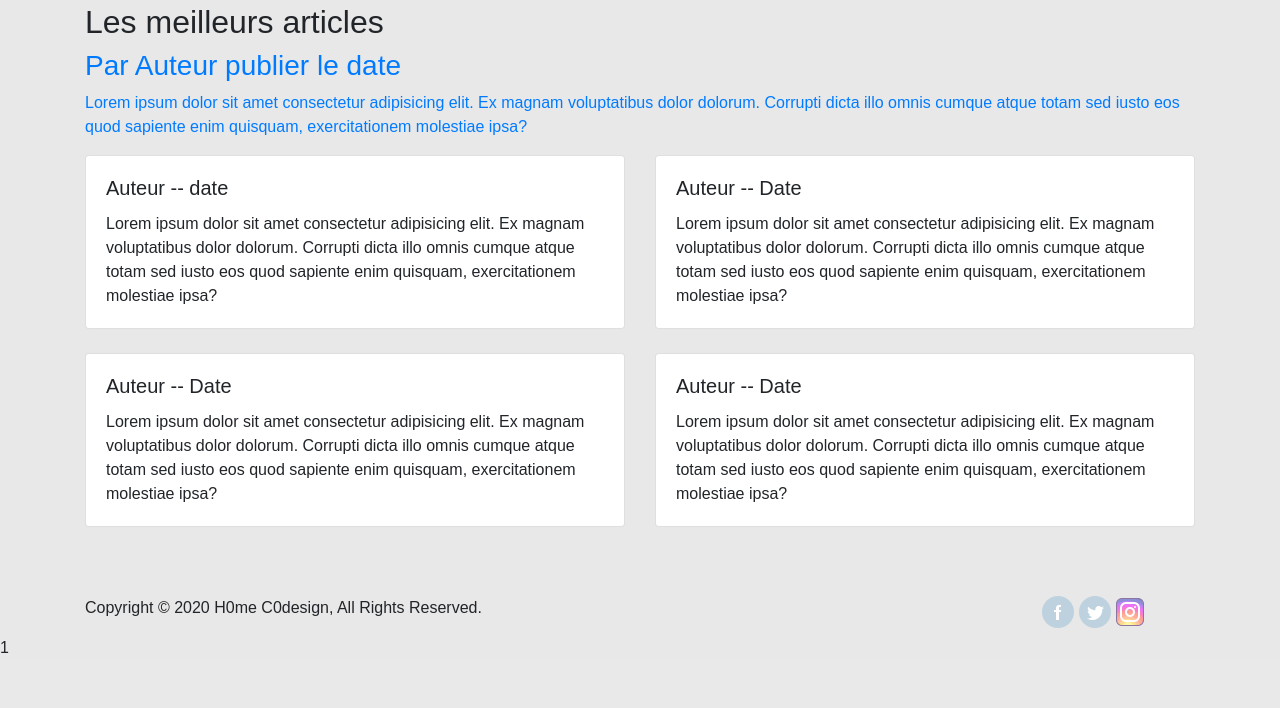
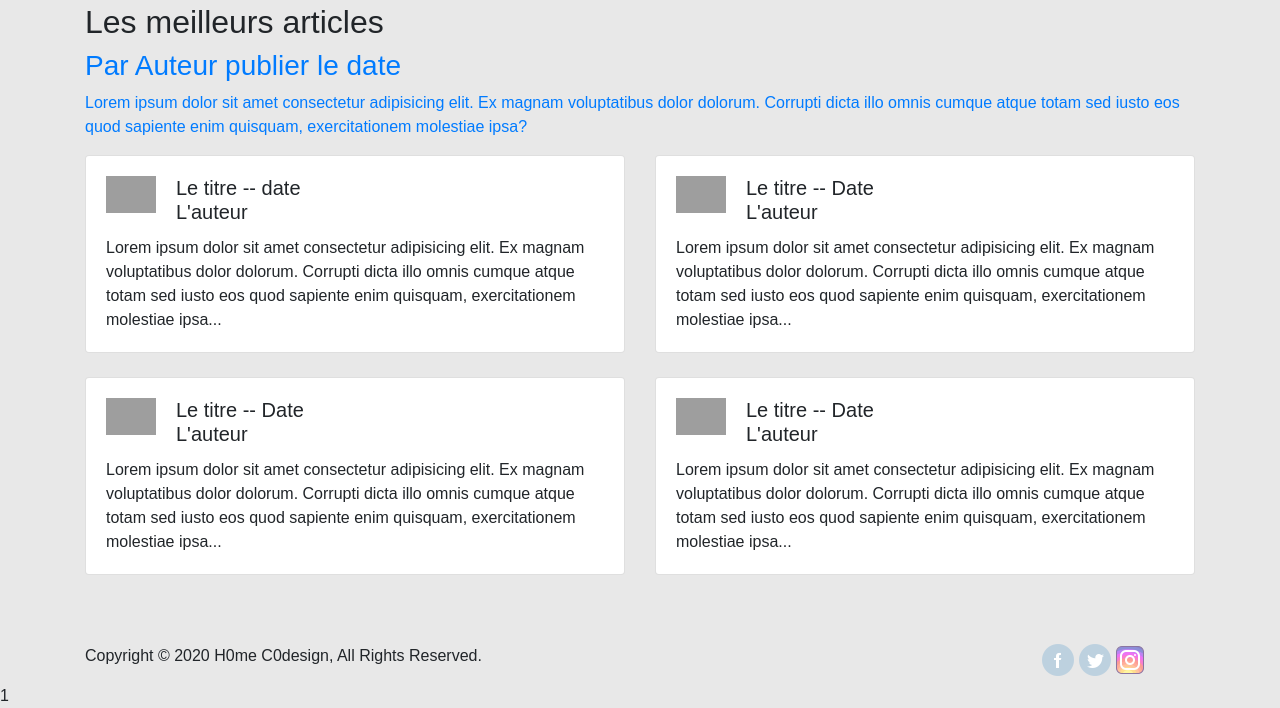
Before and after one commit to davgui35/SITEcollabJPO, a PHP site: page /pageHTML.php in a window 1280 px wide. Shown: the part 273-981 px from the top of the page. Before the commit the page ends 926 px from the top, so only its background shows below. Run offline with PHP 8.4, Linux system fonts and the light colour scheme; some web fonts are replaced; grey boxes are pictures that could not be loaded.

Commit message:
ajout avatars

```diff
--- a/includes/datas_temporaires.php
+++ b/includes/datas_temporaires.php
@@ -56,24 +56,32 @@ $carouselHTML = array(
 
 $cardsHTML = array(
   array(
-    'title' => 'Auteur',
+    'title' => 'Le titre',
+    'auteur' => 'L\'auteur',
+    'avatar' => 'https://www.renault.fr/etc/designs/renault_v2/19.10.2.RENAULT-1882/common-assets/img/avatar/avatar.png',
     'date' => 'date',
-    'description' => 'Lorem ipsum dolor sit amet consectetur adipisicing elit. Ex magnam voluptatibus dolor dolorum. Corrupti dicta illo omnis cumque atque totam sed iusto eos quod sapiente enim quisquam, exercitationem molestiae ipsa?',
+    'description' => 'Lorem ipsum dolor sit amet consectetur adipisicing elit. Ex magnam voluptatibus dolor dolorum. Corrupti dicta illo omnis cumque atque totam sed iusto eos quod sapiente enim quisquam, exercitationem molestiae ipsa...',
   ),
   array(
-    'title' => 'Auteur',
+    'title' => 'Le titre',
+    'auteur' => 'L\'auteur',
+    'avatar' => 'https://www.renault.fr/etc/designs/renault_v2/19.10.2.RENAULT-1882/common-assets/img/avatar/avatar.png',
     'date' => 'Date',
-    'description' => 'Lorem ipsum dolor sit amet consectetur adipisicing elit. Ex magnam voluptatibus dolor dolorum. Corrupti dicta illo omnis cumque atque totam sed iusto eos quod sapiente enim quisquam, exercitationem molestiae ipsa?',
+    'description' => 'Lorem ipsum dolor sit amet consectetur adipisicing elit. Ex magnam voluptatibus dolor dolorum. Corrupti dicta illo omnis cumque atque totam sed iusto eos quod sapiente enim quisquam, exercitationem molestiae ipsa...',
   ),
   array(
-    'title' => 'Auteur',
+    'title' => 'Le titre',
+    'auteur' => 'L\'auteur',
+    'avatar' => 'https://www.renault.fr/etc/designs/renault_v2/19.10.2.RENAULT-1882/common-assets/img/avatar/avatar.png',
     'date' => 'Date',
-    'description' => 'Lorem ipsum dolor sit amet consectetur adipisicing elit. Ex magnam voluptatibus dolor dolorum. Corrupti dicta illo omnis cumque atque totam sed iusto eos quod sapiente enim quisquam, exercitationem molestiae ipsa?',
+    'description' => 'Lorem ipsum dolor sit amet consectetur adipisicing elit. Ex magnam voluptatibus dolor dolorum. Corrupti dicta illo omnis cumque atque totam sed iusto eos quod sapiente enim quisquam, exercitationem molestiae ipsa...',
   ),
   array(
-    'title' => 'Auteur',
+    'title' => 'Le titre',
+    'auteur' => 'L\'auteur',
+    'avatar' => 'https://www.renault.fr/etc/designs/renault_v2/19.10.2.RENAULT-1882/common-assets/img/avatar/avatar.png',
     'date' => 'Date',
-    'description' => 'Lorem ipsum dolor sit amet consectetur adipisicing elit. Ex magnam voluptatibus dolor dolorum. Corrupti dicta illo omnis cumque atque totam sed iusto eos quod sapiente enim quisquam, exercitationem molestiae ipsa?',
+    'description' => 'Lorem ipsum dolor sit amet consectetur adipisicing elit. Ex magnam voluptatibus dolor dolorum. Corrupti dicta illo omnis cumque atque totam sed iusto eos quod sapiente enim quisquam, exercitationem molestiae ipsa...',
   )
 );
 
--- a/pageHTML.php
+++ b/pageHTML.php
@@ -32,7 +32,14 @@ include('includes/bootstrap.php');
   <div class="col mb-4">
     <div class="card">
       <div class="card-body">
-        <h5 class="card-title"><?= $carte['title'] . ' -- ' . $carte['date']; ?></h5>
+        <div class="d-flex">
+            <div>
+              <img src="<?=$carte['avatar'] ?>" alt="avatar" width="50px" style="margin-right: 20px;">
+            </div>
+            <div>
+            <h5 class="card-title"><?= $carte['title'] . ' -- ' . $carte['date'] .'<br />' . $carte['auteur']; ?></h5>
+            </div>
+        </div>
         <p class="card-text"><?= $carte['description']; ?></p>
       </div>
     </div>
```
